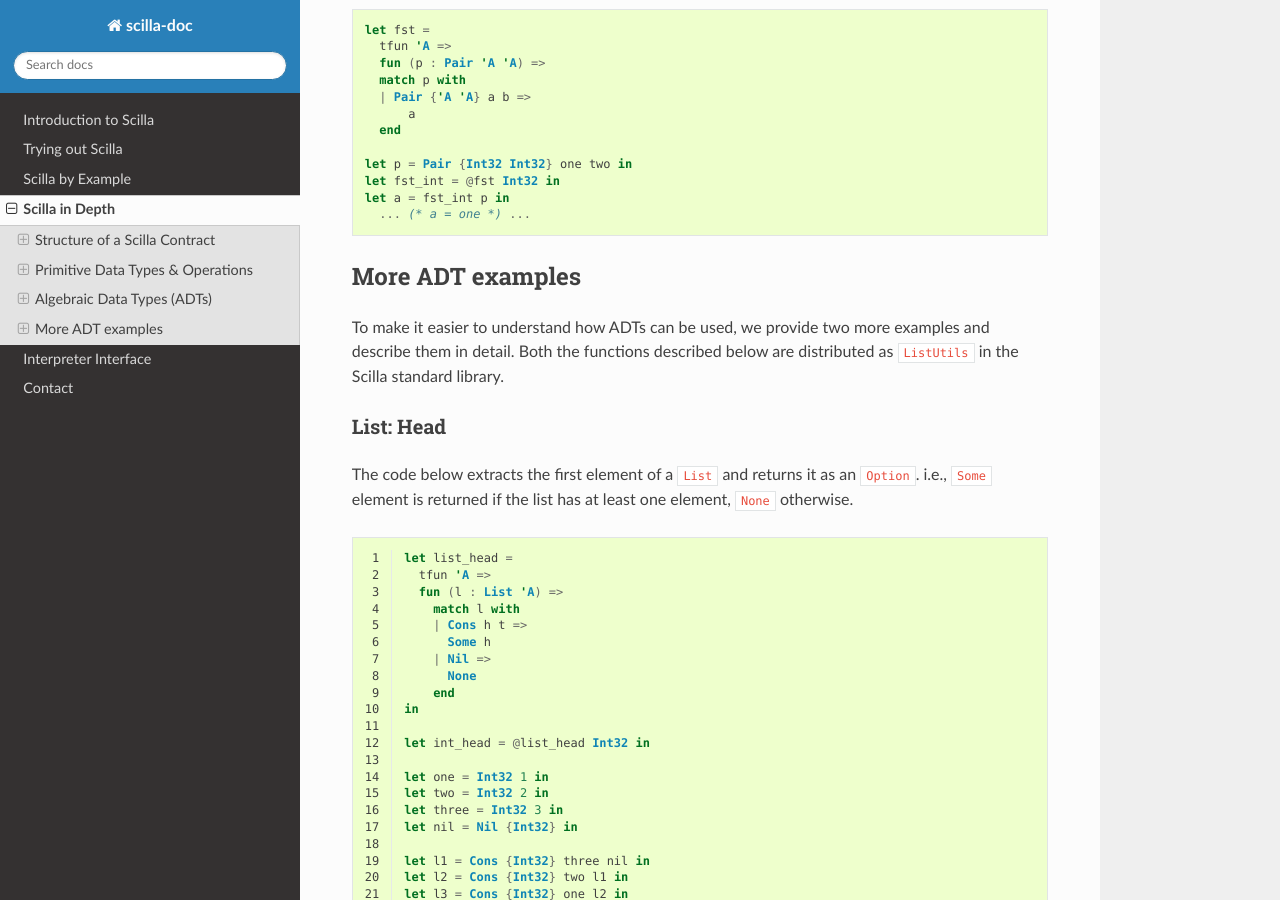
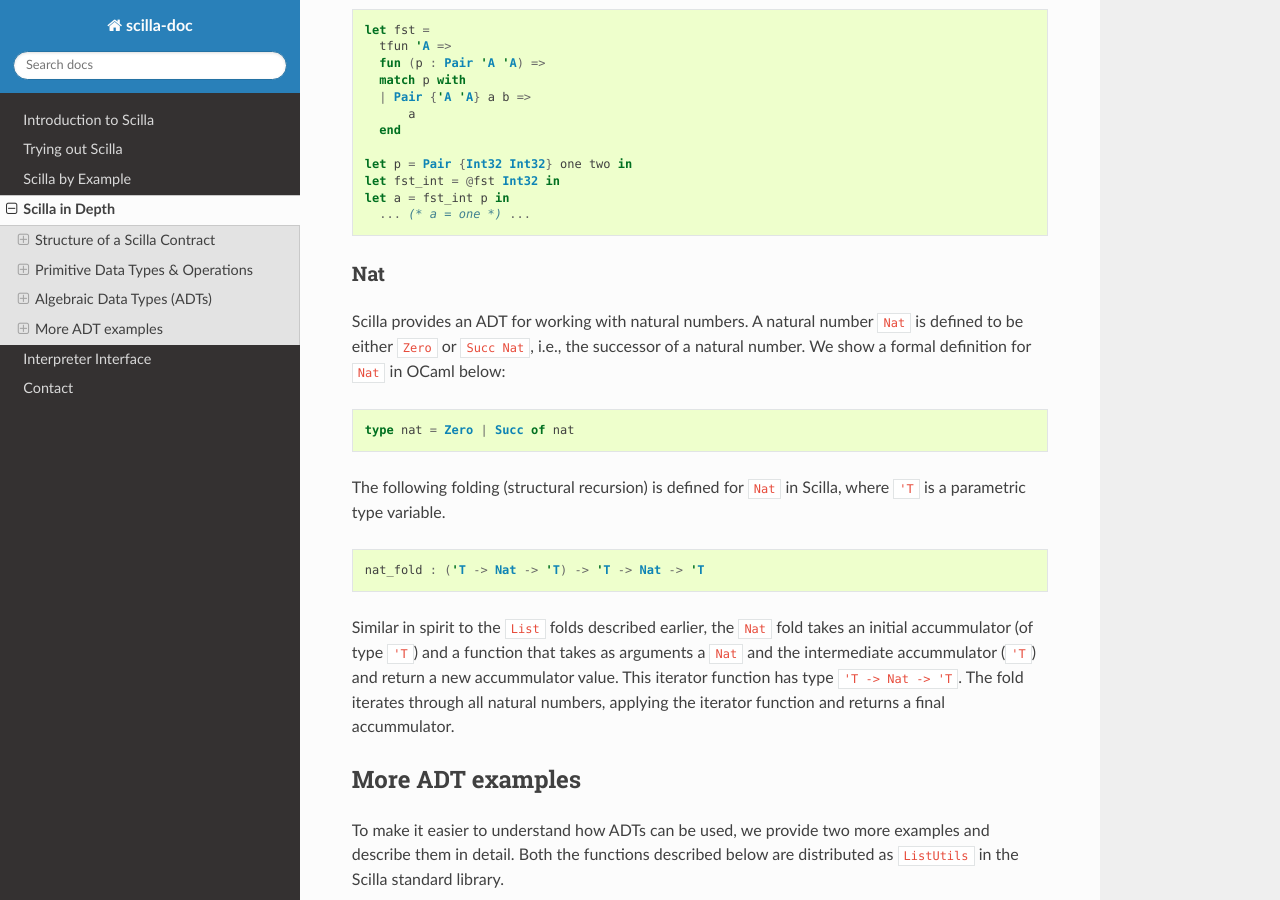
Before and after one commit to Zilliqa/scilla-docs, a Sphinx documentation site: the page built from docs/source/scilla-in-depth.rst, in a window 1280 px wide and 900 px high, scrolled down 5622 px. Built offline with Sphinx 7.4.7 and the Read the Docs theme 2.0.0, drawn with Linux system fonts in a browser that asks for light colours.

Commit message:
Add Nat ADT

```diff
--- a/docs/source/scilla-in-depth.rst
+++ b/docs/source/scilla-in-depth.rst
@@ -306,6 +306,31 @@ is defined in the ``PairUtils`` library of the Scilla standard library.
   let a = fst_int p in
     ... (* a = one *) ...
 
+Nat
+***
+Scilla provides an ADT for working with natural numbers. A natural
+number ``Nat`` is defined to be either ``Zero`` or ``Succ Nat``,
+i.e., the successor of a natural number. We show a formal definition
+for ``Nat`` in OCaml below:
+
+.. code-block:: ocaml
+
+  type nat = Zero | Succ of nat
+
+The following folding (structural recursion) is defined for ``Nat``
+in Scilla, where ``'T`` is a parametric type variable.
+
+.. code-block:: ocaml
+
+  nat_fold : ('T -> Nat -> 'T) -> 'T -> Nat -> 'T
+
+Similar in spirit to the ``List`` folds described earlier, the ``Nat``
+fold takes an initial accummulator (of type ``'T``) and a function that
+takes as arguments a ``Nat`` and the intermediate accummulator (``'T``)
+and return a new accummulator value. This iterator function has type
+``'T -> Nat -> 'T``. The fold iterates through all natural numbers,
+applying the iterator function and returns a final accummulator.
+
 More ADT examples
 #################
 To make it easier to understand how ADTs can be used, we provide two
```
